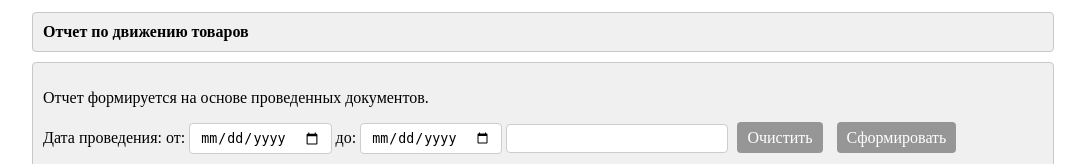
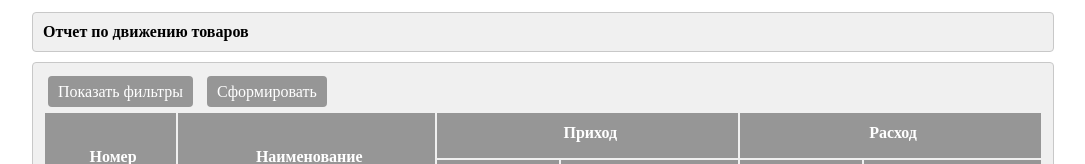
Before and after one commit to SergeyLebidko/MiniStorage, a Django app: page /products_report/ in a window 1280 px wide. Shown: the part 93-257 px from the top of the page, without its empty margins (97-1182 px from the left). Run offline with Django 3.2, Linux system fonts and the light colour scheme; a user stored in the database is signed in; lists and menus that the app fills with data are empty; some libraries are stand-ins or nearby versions.

Commit message:
Добавлена сортировка в отчете по движению товаров. Изменен макет страницы

```diff
--- a/main/templates/main/products_report.html
+++ b/main/templates/main/products_report.html
@@ -5,28 +5,31 @@
     <div class="basic-div content-div"><strong>Отчет по движению товаров</strong></div>
     <div class="basic-div content-div" id="content-div">
         <div class="operation-div">
+            <span class="span-button" id="show-filters-button">Показать фильтры</span>
+            <span class="span-button" id="generate-report-button">Сформировать</span>
+        </div>
+        <div class="operation-div" id="filters-div" style="display: none">
             <p>
-                Отчет формируется на основе проведенных документов.
+                От: <input type="date" name="dt-start" id="dt-start">
+                До: <input type="date" name="dt-end" id="dt-end">
             </p>
-            Дата проведения:
-            от: <input type="date" name="dt-start" id="dt-start">
-            до: <input type="date" name="dt-end" id="dt-end">
-            <input type="text" name="search-field" id="search-field">
-            <span class="span-button" id="clear-params-button">Очистить</span>
-            <span class="span-button" id="generate-report-button">Сформировать</span>
+            Номер/наименование: <input type="text" name="search-field" id="search-field">
+            <p>
+                <span class="span-button" id="clear-params-button">Очистить фильтры</span>
+            </p>
         </div>
         <table class="content-table" id="content-table">
             <tr>
-                <th rowspan="2">Номер</th>
-                <th rowspan="2">Наименование</th>
+                <th rowspan="2" column-key="product_id" display-name="Номер">Номер</th>
+                <th rowspan="2" column-key="product_title" display-name="Наименование">Наименование</th>
                 <th colspan="2">Приход</th>
                 <th colspan="2">Расход</th>
             </tr>
             <tr>
-                <th>Штук</th>
-                <th>На сумму</th>
-                <th>Штук</th>
-                <th>На сумму</th>
+                <th column-key="receipt_count" display-name="Штук">Штук</th>
+                <th column-key="receipt_sum" display-name="На сумму">На сумму</th>
+                <th column-key="expense_count" display-name="Штук">Штук</th>
+                <th column-key="expense_sum" display-name="На сумму">На сумму</th>
             </tr>
         </table>
         <div class="navigation-div" id="navigation-div" style="display: none">
@@ -86,8 +89,27 @@
             });
         }
 
+        let sortFunction = getSortFunction(showReport, getSearchParams, apiProductsReportURL);
+
         $("#generate-report-button").click(() => {
+            if (orderColumn) {
+                orderColumn.column.text(orderColumn.column.attr("display-name"));
+                orderColumn = null;
+            }
             showReport(`${apiProductsReportURL}?${getSearchParams()}`);
+        });
+
+        $("th[column-key]").click(sortFunction);
+
+        $("#show-filters-button").click(function () {
+            let $this = $(this);
+            let $filtersDiv = $("#filters-div");
+            $filtersDiv.slideToggle("normal");
+            if ($this.text() === "Показать фильтры") {
+                $this.text("Скрыть фильтры");
+            } else {
+                $this.text("Показать фильтры");
+            }
         });
 
         $("#clear-params-button").click(() => {
```
Also changed, not shown: api/views.py (+9 -1 lines).
